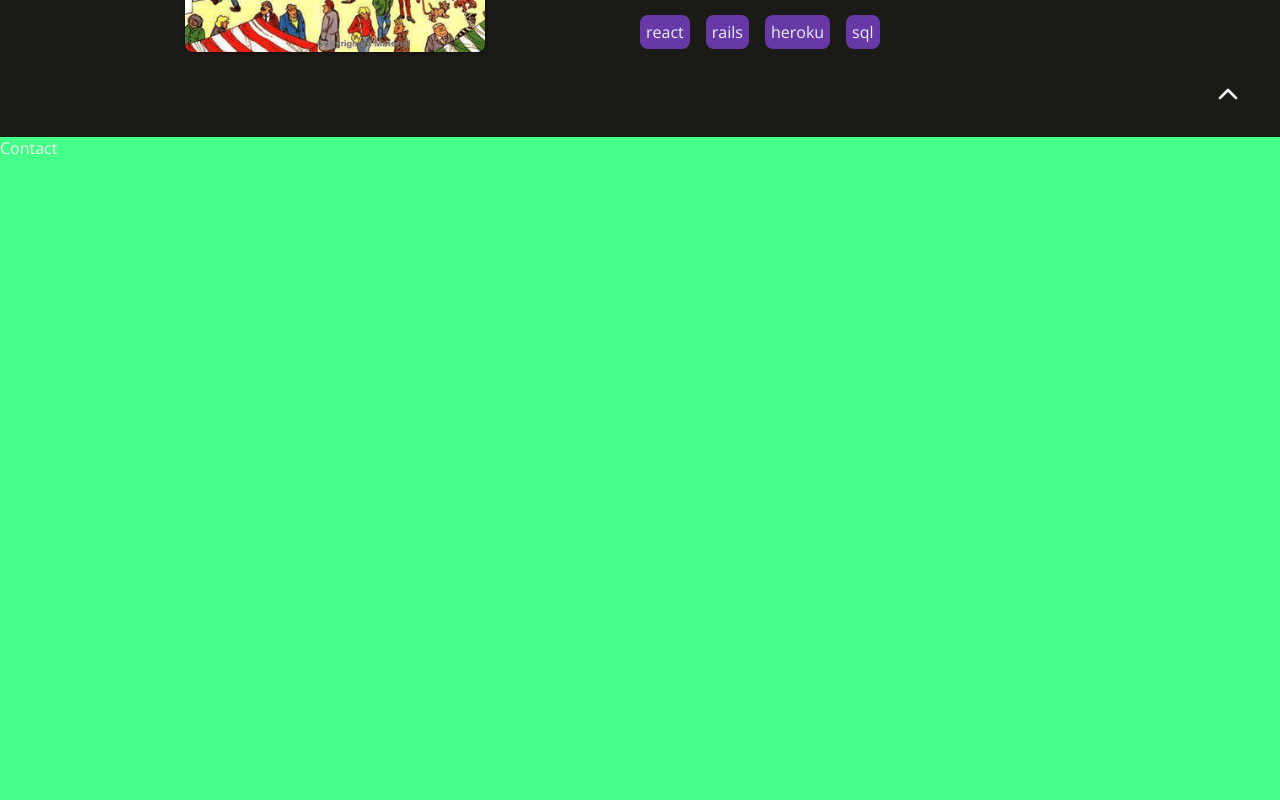
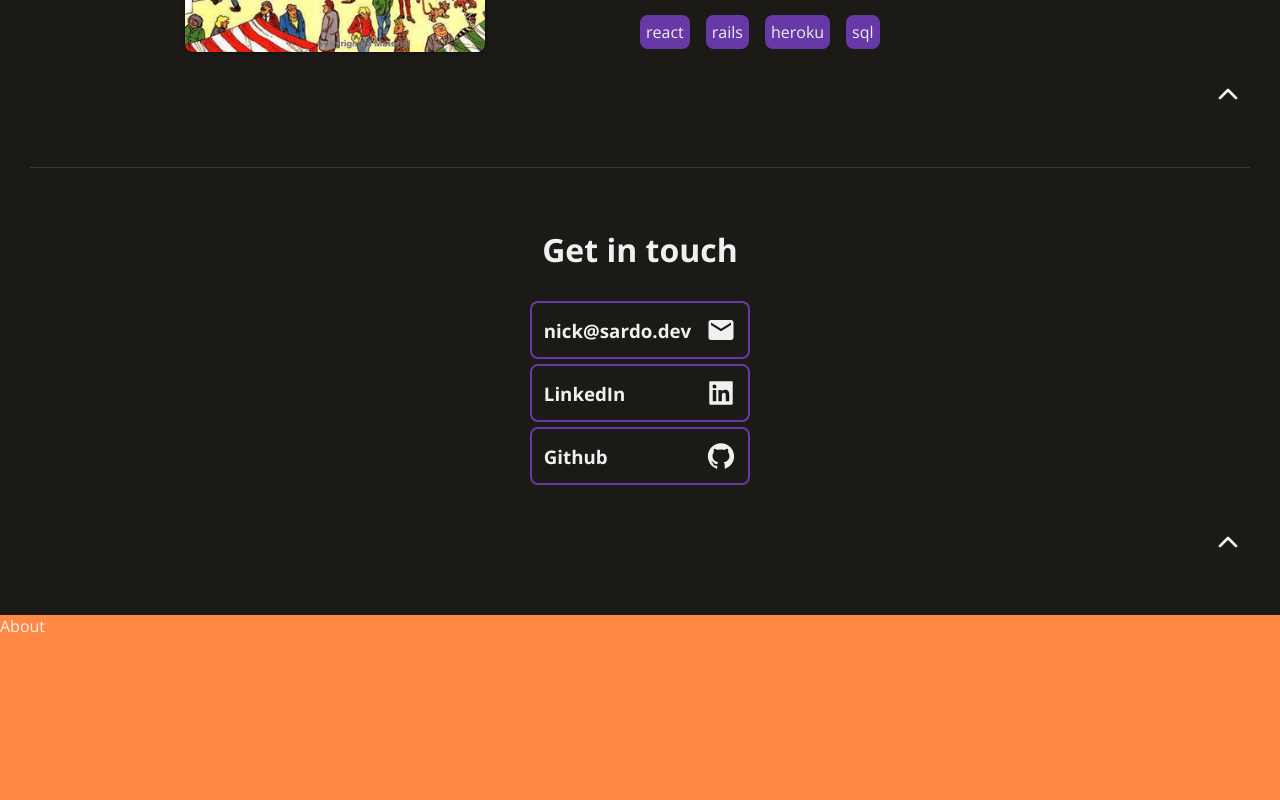
Before and after one commit to nsars19/portfolio, a React (Create React App) app: page / in a window 1280 px wide. Shown: the part 3760-4560 px from the top of the page. Built offline with nearby package versions, Linux system fonts and the light colour scheme.

Commit message:
add content & style contact section

```diff
--- a/src/components/contact/contact.js
+++ b/src/components/contact/contact.js
@@ -1,16 +1,98 @@
 import styled from "styled-components";
 import ScrollToTop from "./../scrollToTop/scrollToTop";
+import { MdEmail } from "react-icons/md";
+import { AiFillLinkedin, AiFillGithub } from "react-icons/ai";
+import colors from "./../../colors";
 
 const StyledContact = styled.div`
-  height: 100vh;
-  background: #44ff88;
   position: relative;
+  padding: 0 30px;
+  padding-bottom: 100px;
+  margin: 30px 0;
+  display: flex;
+  flex-direction: column;
+  align-items: center;
+
+  .border {
+    width: 100%;
+    border-top: 1px solid #fff2;
+    margin-bottom: 60px;
+  }
+
+  .border.top {
+    margin-bottom: 60px;
+  }
+
+  h1 {
+    text-align: center;
+  }
+
+  .contact-wrap {
+    margin-top: 30px;
+  }
+
+  .item-content {
+    border: 2px solid ${colors.accent};
+    border-radius: 8px;
+
+    &:not(&:first-child) {
+      margin-top: 5px;
+    }
+  }
+
+  .contact-item {
+    display: flex;
+    align-items: center;
+    justify-content: space-between;
+    padding: 8px;
+    border-radius: 4px;
+    border: 2px solid transparent;
+    margin: 2px;
+    cursor: pointer;
+    color: ${colors.text};
+    text-decoration: none;
+
+    &:hover,
+    &:active {
+      background: ${colors.accent};
+    }
+  }
+
+  .icon {
+    font-size: 30px;
+    color: ${colors.text};
+    margin-left: 15px;
+  }
 `;
 
 export default function Contact() {
   return (
     <StyledContact name="contact">
-      Contact
+      <div className="border" />
+      <h1>Get in touch</h1>
+      <div className="contact-wrap">
+        <div className="item-content">
+          <a href={"mailto:nick@sardo.dev"} className="contact-item">
+            <h3>nick@sardo.dev</h3>
+            <MdEmail className="icon" />
+          </a>
+        </div>
+        <div className="item-content">
+          <a
+            href="https://www.linkedin.com/in/nick-sardonini/"
+            className="contact-item"
+          >
+            <h3>LinkedIn</h3>
+            <AiFillLinkedin className="icon" />
+          </a>
+        </div>
+        <div className="item-content">
+          <a href="https://github.com/nsars19" className="contact-item">
+            <h3>Github</h3>
+            <AiFillGithub className="icon" />
+          </a>
+        </div>
+      </div>
       <ScrollToTop />
     </StyledContact>
   );
```
